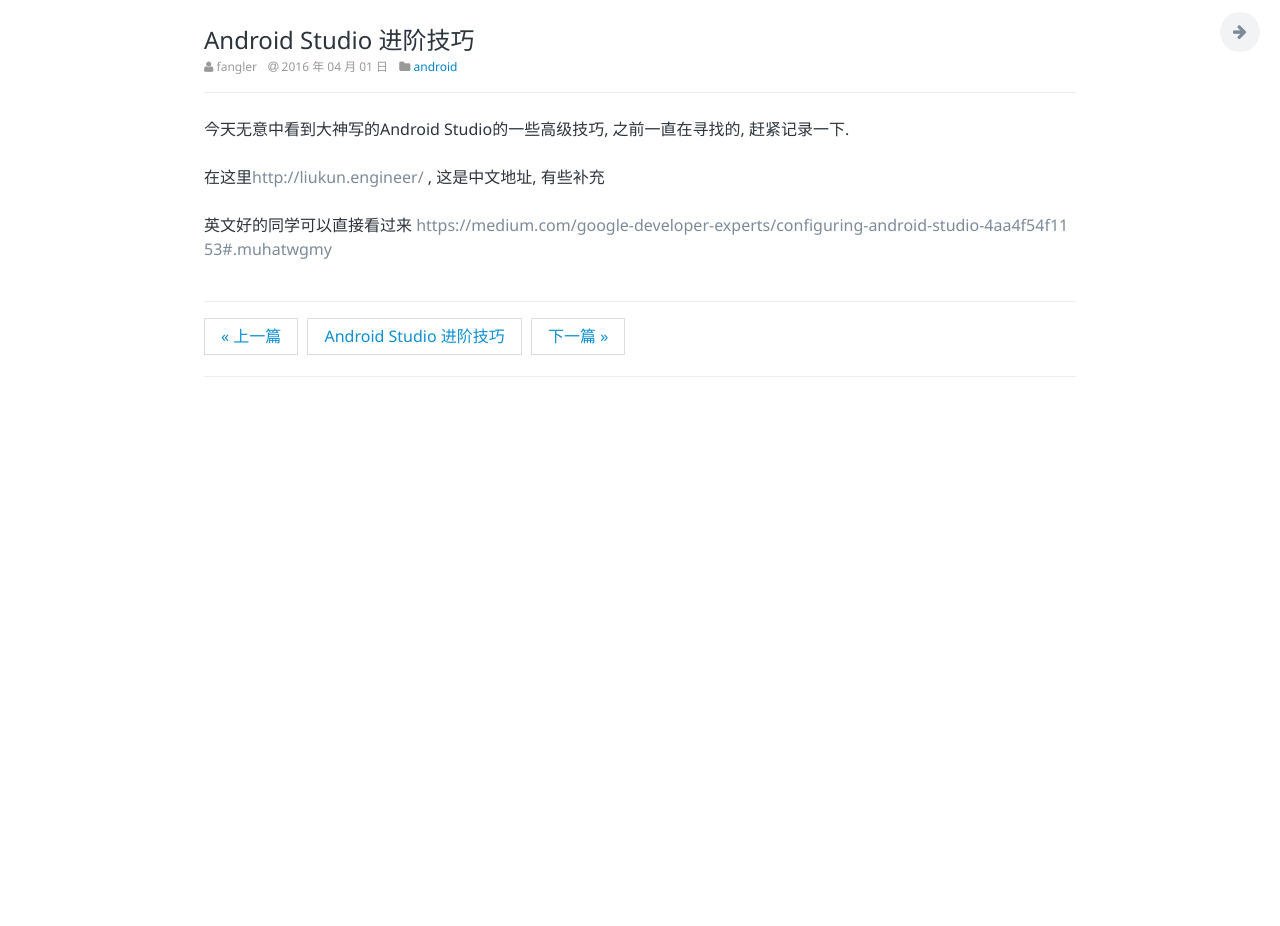
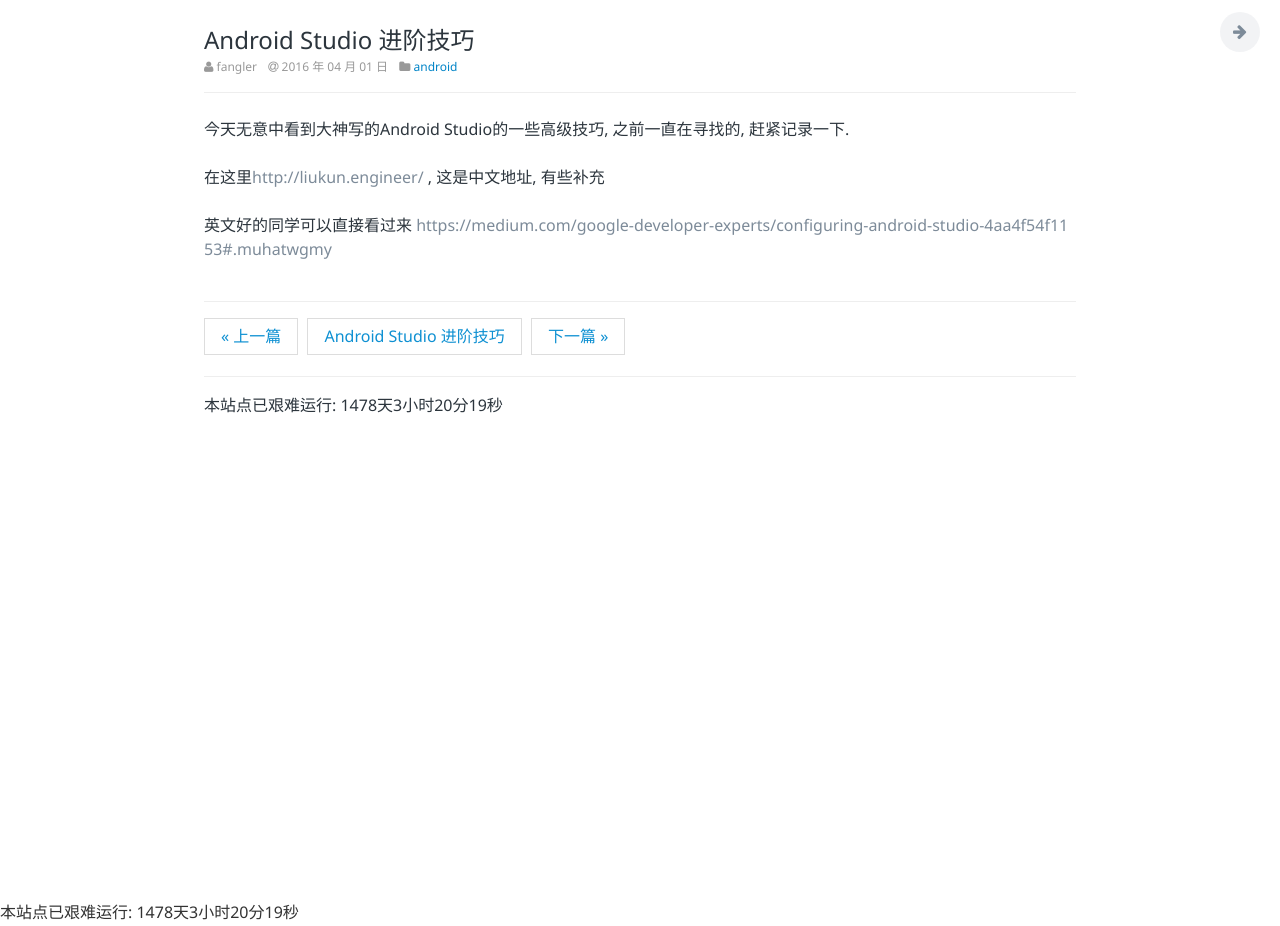
Before and after one commit to fangler/fangler.github.io, a Jekyll site: the page built from _posts/2016-04-01-android-studio-tips-mission-2.md, in a window 1280 px wide. Built offline with Jekyll 4.4.1, drawn with Linux system fonts in a browser that asks for light colours; comment, search, counter and statistics services are not loaded; before the commit the page ends 900 px from its top, so only the background shows below that.

Commit message:
add show days

```diff
--- a/_layouts/default.html
+++ b/_layouts/default.html
@@ -14,5 +14,7 @@ layout: compress
       <span id="menu_fullscreen_btn" class="am-icon-arrow-left"></span>
     </button>
     {% include scripts.html %}
+
+	<span id="default_showDays"></span>
   </body>
 </html>
--- a/_layouts/post.html
+++ b/_layouts/post.html
@@ -46,4 +46,6 @@ layout: default
     {% when "duoshuo" %}
       {% include duoshuo %}
   {% endcase %}
+
+  <span id="post_showDays"></span>
 </div>
--- a/assets/js/main.js
+++ b/assets/js/main.js
@@ -188,3 +188,22 @@ function log_extra(){
 }
 
 log_extra();
+
+
+function show_date_time() {
+	window.setTimeout("show_date_time()", 1e3);
+	var BirthDay = new Date("2015/03/25"),
+		today = new Date,
+		timeold = today.getTime() - BirthDay.getTime(),
+		msPerDay = 864e5,
+		e_daysold = timeold / msPerDay,
+		daysold = Math.floor(e_daysold),
+		e_hrsold = 24 * (e_daysold - daysold),
+		hrsold = Math.floor(e_hrsold),
+		e_minsold = 60 * (e_hrsold - hrsold),
+		minsold = Math.floor(60 * (e_hrsold - hrsold)),
+		seconds = Math.floor(60 * (e_minsold - minsold));
+	document.getElementById("default_showDays").innerHTML = "本站点已艰难运行: " + daysold + "天" + hrsold + "小时" + minsold + "分" + seconds + "秒";
+	document.getElementById("post_showDays").innerHTML = "本站点已艰难运行: " + daysold + "天" + hrsold + "小时" + minsold + "分" + seconds + "秒";
+}
+show_date_time();
```
